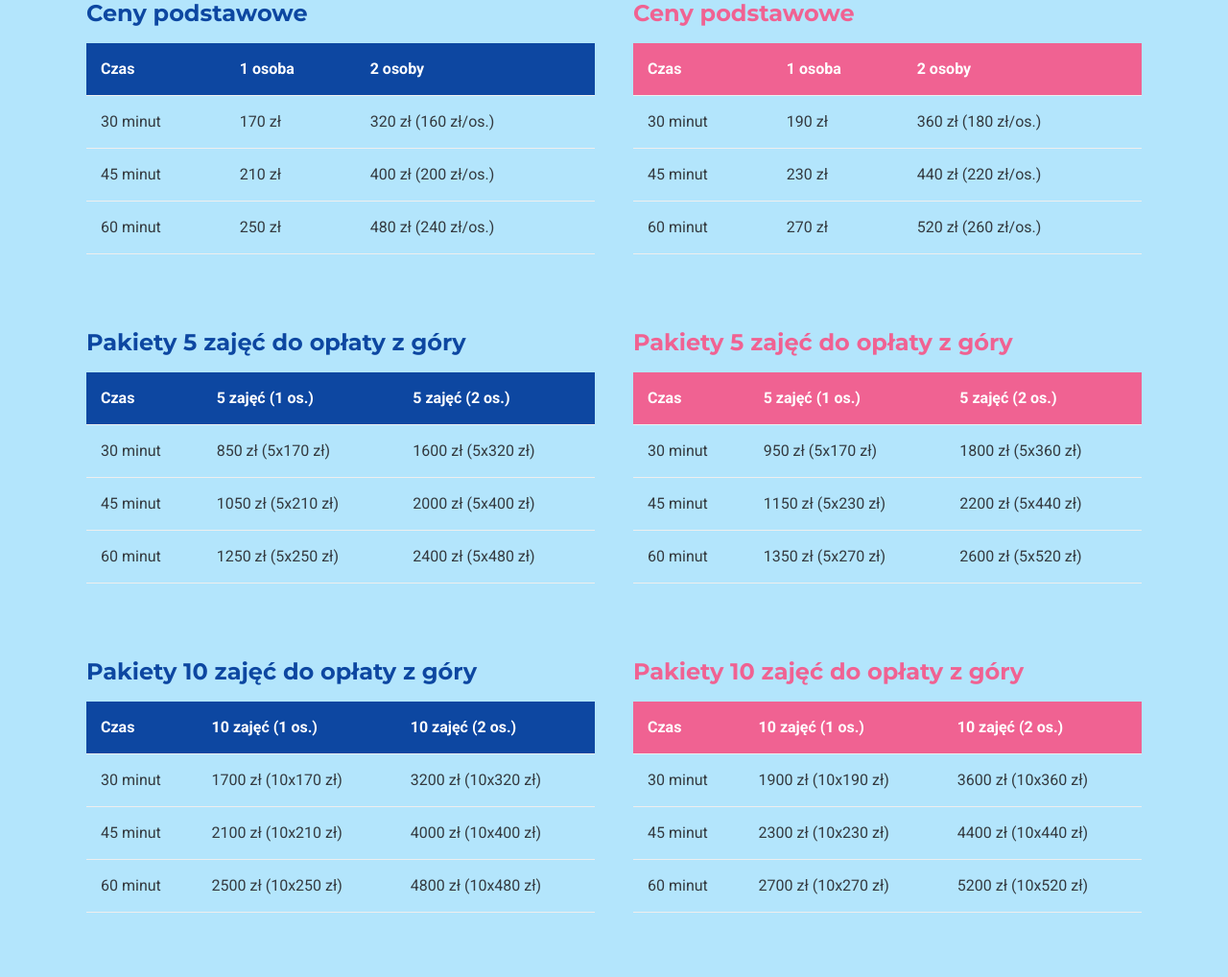
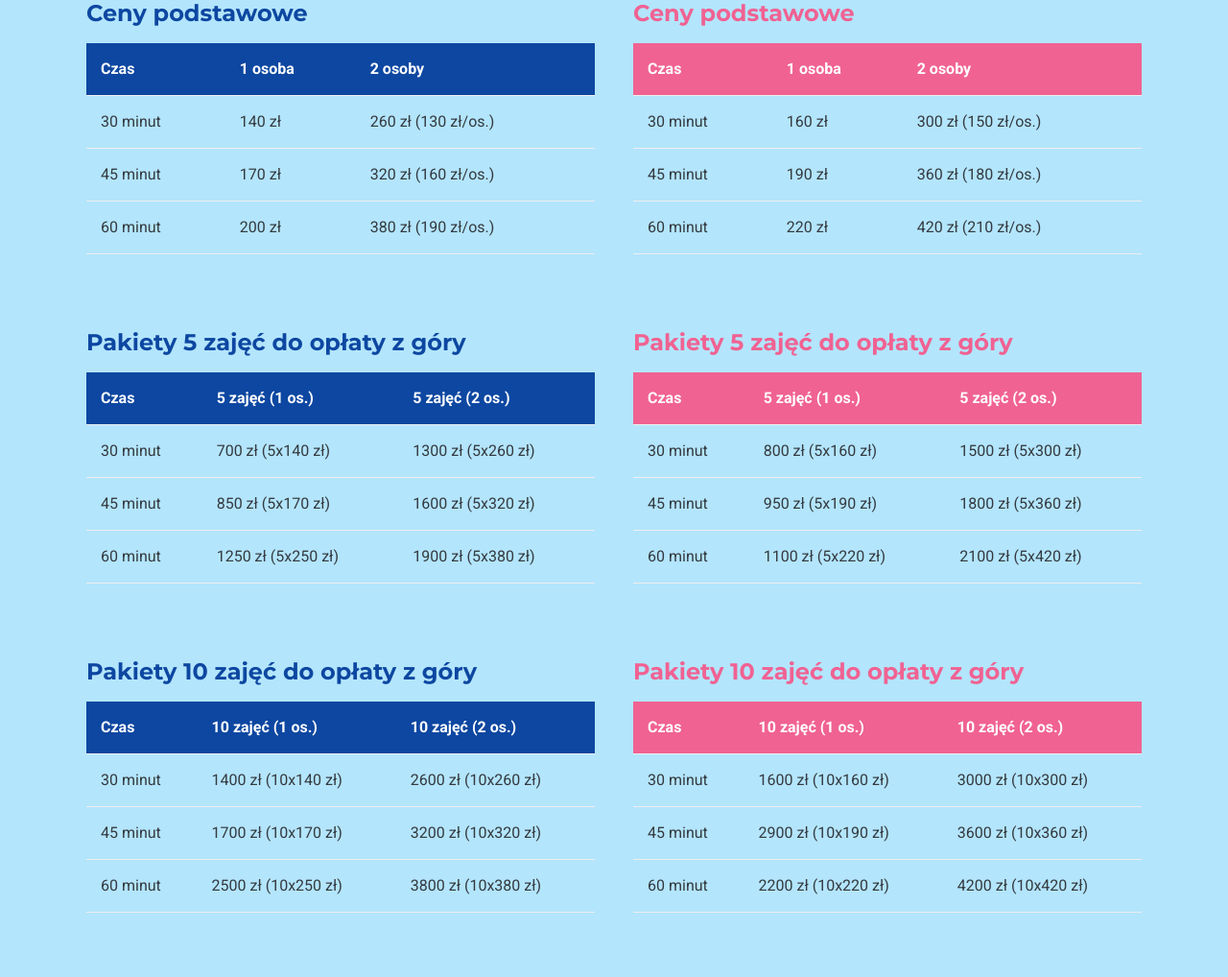
Before and after one commit to LukodeSoftware/ESSA-website, a Flask app: page /pricing in a window 1280 px wide. Shown: the part 746-1764 px from the top of the page at 96% size. Run offline with Flask 3, Linux system fonts and the light colour scheme; some libraries are stand-ins or nearby versions.

Commit message:
feat: update pricing table

```diff
--- a/templates/pricing.html
+++ b/templates/pricing.html
@@ -41,18 +41,18 @@
                         <tbody>
                             <tr>
                                 <td>{{ translations['pricing_30min'] }}</td>
-                                <td>170 zł</td>
-                                <td>320 zł (160 zł/os.)</td>
+                                <td>140 zł</td>
+                                <td>260 zł (130 zł/{{ translations['person'] }})</td>
                             </tr>
                             <tr>
                                 <td>{{ translations['pricing_45min'] }}</td>
-                                <td>210 zł</td>
-                                <td>400 zł (200 zł/os.)</td>
+                                <td>170 zł</td>
+                                <td>320 zł (160 zł/{{ translations['person'] }})</td>
                             </tr>
                             <tr>
                                 <td>{{ translations['pricing_60min'] }}</td>
-                                <td>250 zł</td>
-                                <td>480 zł (240 zł/os.)</td>
+                                <td>200 zł</td>
+                                <td>380 zł (190 zł/{{ translations['person'] }})</td>
                             </tr>
                         </tbody>
                     </table>
@@ -70,18 +70,18 @@
                         <tbody>
                             <tr>
                                 <td>{{ translations['pricing_30min'] }}</td>
+                                <td>700 zł (5x140 zł)</td>
+                                <td>1300 zł (5x260 zł)</td>
+                            </tr>
+                            <tr>
+                                <td>{{ translations['pricing_45min'] }}</td>
                                 <td>850 zł (5x170 zł)</td>
                                 <td>1600 zł (5x320 zł)</td>
                             </tr>
                             <tr>
-                                <td>{{ translations['pricing_45min'] }}</td>
-                                <td>1050 zł (5x210 zł)</td>
-                                <td>2000 zł (5x400 zł)</td>
-                            </tr>
-                            <tr>
                                 <td>{{ translations['pricing_60min'] }}</td>
                                 <td>1250 zł (5x250 zł)</td>
-                                <td>2400 zł (5x480 zł)</td>
+                                <td>1900 zł (5x380 zł)</td>
                             </tr>
                         </tbody>
                     </table>
@@ -100,22 +100,22 @@
                         <tbody>
                             <tr>
                                 <td>{{ translations['pricing_30min'] }}</td>
+                                <td>1400 zł (10x140 zł)</td>
+                                <td>2600 zł (10x260 zł)</td>
+                            </tr>
+                            <tr>
+                                <td>{{ translations['pricing_45min'] }}</td>
                                 <td>1700 zł (10x170 zł)</td>
                                 <td>3200 zł (10x320 zł)</td>
                             </tr>
                             <tr>
-                                <td>{{ translations['pricing_45min'] }}</td>
-                                <td>2100 zł (10x210 zł)</td>
-                                <td>4000 zł (10x400 zł)</td>
-                            </tr>
-                            <tr>
                                 <td>{{ translations['pricing_60min'] }}</td>
                                 <td>2500 zł (10x250 zł)</td>
-                                <td>4800 zł (10x480 zł)</td>
+                                <td>3800 zł (10x380 zł)</td>
                             </tr>
                         </tbody>
                     </table>
- </div>
+    </div>
  </div>
 
  <div class="col-md-6 mb-5 pricing-location-trojdena">
@@ -133,18 +133,18 @@
                         <tbody>
                             <tr>
                                 <td>{{ translations['pricing_30min'] }}</td>
-                                <td>190 zł</td>
-                                <td>360 zł (180 zł/os.)</td>
+                                <td>160 zł</td>
+                                <td>300 zł (150 zł/{{ translations['person'] }})</td>
                             </tr>
                             <tr>
                                 <td>{{ translations['pricing_45min'] }}</td>
-                                <td>230 zł</td>
-                                <td>440 zł (220 zł/os.)</td>
+                                <td>190 zł</td>
+                                <td>360 zł (180 zł/{{ translations['person'] }})</td>
                             </tr>
                             <tr>
                                 <td>{{ translations['pricing_60min'] }}</td>
-                                <td>270 zł</td>
-                                <td>520 zł (260 zł/os.)</td>
+                                <td>220 zł</td>
+                                <td>420 zł (210 zł/{{ translations['person'] }})</td>
                             </tr>
                         </tbody>
                     </table>
@@ -162,18 +162,18 @@
                         <tbody>
                             <tr>
                                 <td>{{ translations['pricing_30min'] }}</td>
-                                <td>950 zł (5x170 zł)</td>
+                                <td>800 zł (5x160 zł)</td>
+                                <td>1500 zł (5x300 zł)</td>
+                            </tr>
+                            <tr>
+                                <td>{{ translations['pricing_45min'] }}</td>
+                                <td>950 zł (5x190 zł)</td>
                                 <td>1800 zł (5x360 zł)</td>
                             </tr>
                             <tr>
-                                <td>{{ translations['pricing_45min'] }}</td>
-                                <td>1150 zł (5x230 zł)</td>
-                                <td>2200 zł (5x440 zł)</td>
-                            </tr>
-                            <tr>
                                 <td>{{ translations['pricing_60min'] }}</td>
-                                <td>1350 zł (5x270 zł)</td>
-                                <td>2600 zł (5x520 zł)</td>
+                                <td>1100 zł (5x220 zł)</td>
+                                <td>2100 zł (5x420 zł)</td>
                             </tr>
                         </tbody>
                     </table>
@@ -192,18 +192,18 @@
                         <tbody>
                             <tr>
                                 <td>{{ translations['pricing_30min'] }}</td>
-                                <td>1900 zł (10x190 zł)</td>
+                                <td>1600 zł (10x160 zł)</td>
+                                <td>3000 zł (10x300 zł)</td>
+                            </tr>
+                            <tr>
+                                <td>{{ translations['pricing_45min'] }}</td>
+                                <td>2900 zł (10x190 zł)</td>
                                 <td>3600 zł (10x360 zł)</td>
                             </tr>
                             <tr>
-                                <td>{{ translations['pricing_45min'] }}</td>
-                                <td>2300 zł (10x230 zł)</td>
-                                <td>4400 zł (10x440 zł)</td>
-                            </tr>
-                            <tr>
                                 <td>{{ translations['pricing_60min'] }}</td>
-                                <td>2700 zł (10x270 zł)</td>
-                                <td>5200 zł (10x520 zł)</td>
+                                <td>2200 zł (10x220 zł)</td>
+                                <td>4200 zł (10x420 zł)</td>
                             </tr>
                         </tbody>
                     </table>
--- a/translations.py
+++ b/translations.py
@@ -97,6 +97,7 @@ def get_translations(lang):
             'pricing_5_lessons_2_persons': "5 lessons (2 people)",
             'pricing_10_lessons_1_person': "10 lessons (1 person)",
             'pricing_10_lessons_2_persons': "10 lessons (2 people)",
+            'person': "person",
             'pricing_info': "All packages must be used within 2 months from the first lesson. Cancellations must be madeat least 24 hours in advance, otherwise the lesson is counted as completed.",
 
             # Payment details
@@ -284,6 +285,8 @@ def get_translations(lang):
             'pricing_5_lessons_2_persons': "5 zajęć (2 os.)",
             'pricing_10_lessons_1_person': "10 zajęć (1 os.)",
             'pricing_10_lessons_2_persons': "10 zajęć (2 os.)",
+            'person': "os.",
+
             'pricing_info': "Wszystkie pakiety muszą zostać wykorzystane w ciągu 2 miesięcy od pierwszej lekcji. Anulacje muszą zostać dokonane co najmniej 24 godziny wcześniej, w przeciwnym razie lekcja zostanie uznana za zakończoną.",
 
             # Payment details
```
